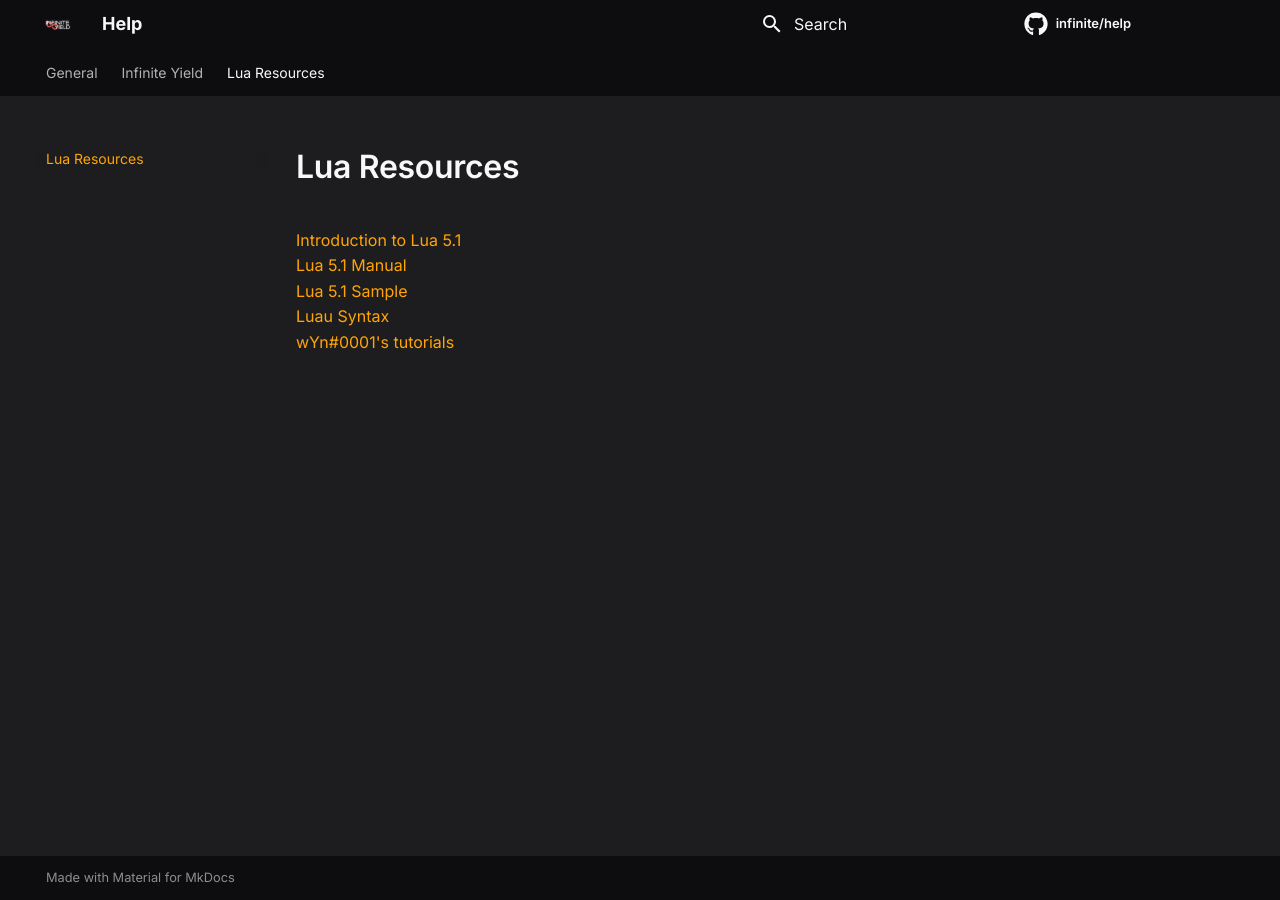
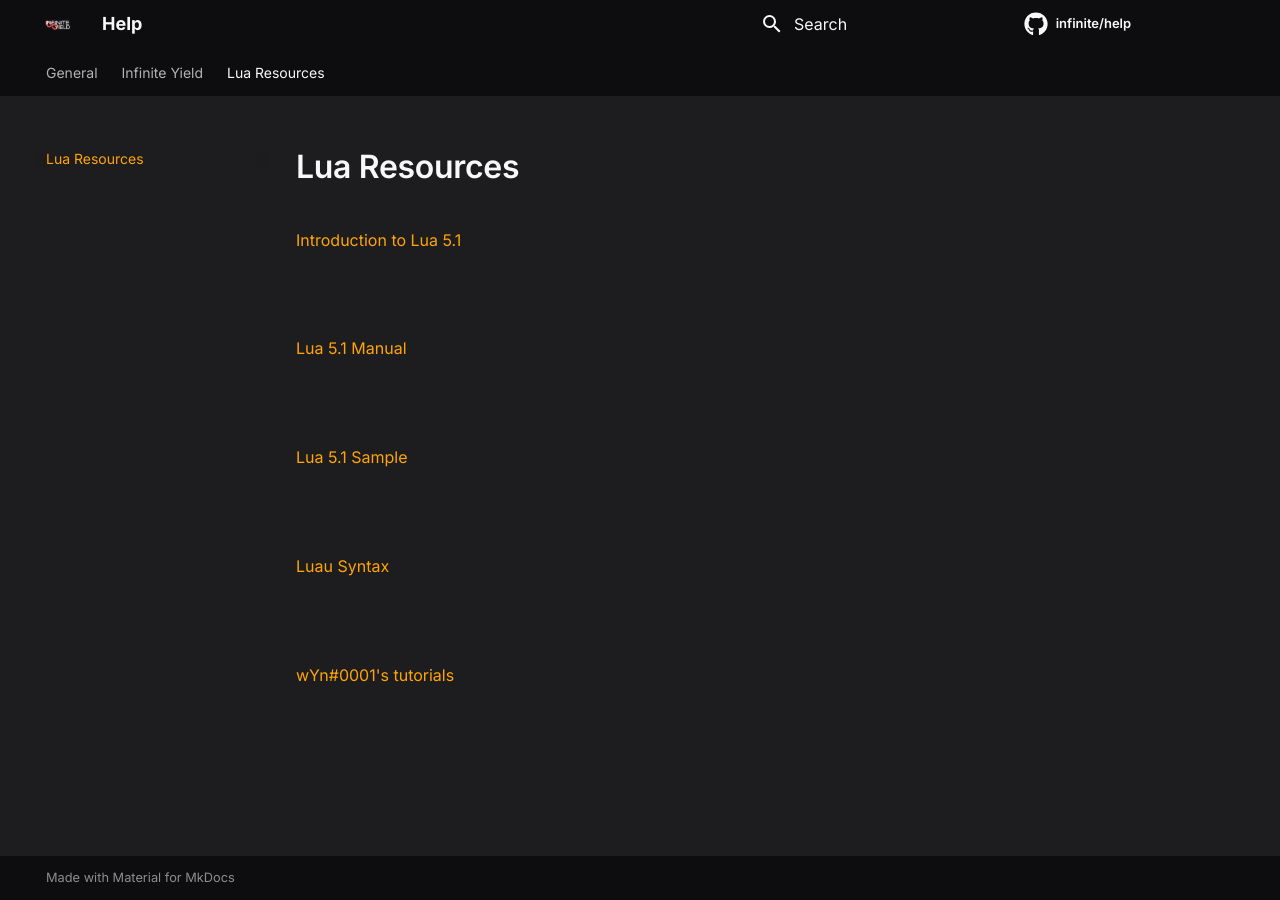
Before and after one commit to moikoros/help, an MkDocs documentation site: the page built from docs/luaresources.md, in a window 1280 px wide. Built offline with MkDocs 1.6.1 and Material for MkDocs 9.7.7, drawn with Linux system fonts in a browser that asks for light colours; comment, search, counter and statistics services are not loaded.

Commit message:
Update luaresources.md

```diff
--- a/docs/luaresources.md
+++ b/docs/luaresources.md
@@ -1,19 +1,27 @@
 <nav>
   <a href="http://underpop.free.fr/l/lua/docs/a-no-frills-introduction-to-lua-5.1-vm-instructions.pdf" class="arrow-link">Introduction to Lua 5.1</a>
 </nav>
+
+<br></br>
 
 <nav>
   <a href="https://www.lua.org/manual/5.1/" class="arrow-link">Lua 5.1 Manual</a>
 </nav>
 
+<br></br>
+
 <nav>
   <a href="https://www.lua.org/gems/sample.pdf" class="arrow-link">Lua 5.1 Sample</a>
 </nav>
+
+<br></br>
 
 <nav>
   <a href="https://luau-lang.org/syntax" class="arrow-link">Luau Syntax</a>
 </nav>
 
+<br></br>
+
 <nav>
   <a href="https://youtube.com/playlist?list=PLw1uWqQBDcgjKqFjPNgtVtBNx3xTGz-l7" class="arrow-link">wYn#0001's tutorials</a>
 </nav>
```
